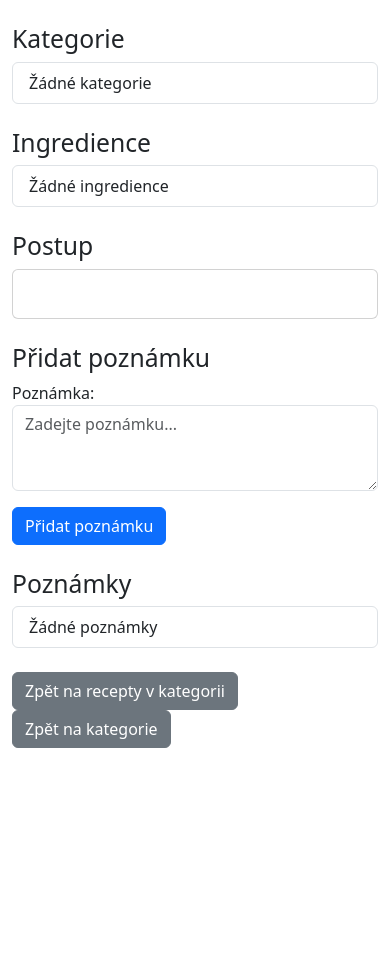
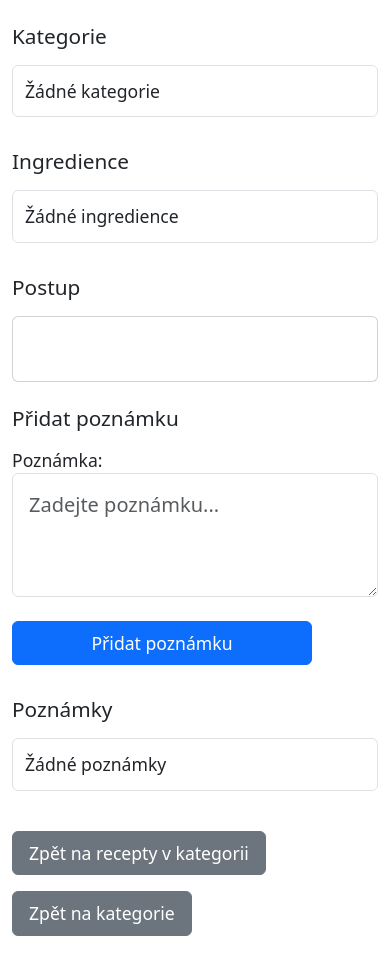
Before and after one commit to Wolferine69/kucharka, a Django app: template recipes/templates/recipes/recipe_detail.html in a window 390 px wide. Before the commit the page ends 748 px from the top, so only its background shows below. Run offline with Django 5.2, Linux system fonts and the light colour scheme; the template is opened without the code that fills it: values that come from a table or form of the project are taken from there, others are empty.

Commit message:
uprava zobrazeni

```diff
--- a/recipes/templates/recipes/base.html
+++ b/recipes/templates/recipes/base.html
@@ -6,19 +6,94 @@
     <title>{% block title %}Kuchařka{% endblock %}</title>
     <!-- Bootstrap CSS -->
     <link href="https://cdn.jsdelivr.net/npm/bootstrap@5.3.3/dist/css/bootstrap.min.css" rel="stylesheet">
+    <!-- Vlastní styly pro dotykové LCD -->
     <style>
+        body {
+            font-size: 1.25rem; /* Větší základní písmo pro lepší čitelnost */
+        }
+        h1 {
+            font-size: 2rem; /* Nadpisy větší */
+            margin-bottom: 1.5rem;
+        }
+        h2 {
+            font-size: 1.5rem;
+            margin-bottom: 1rem;
+        }
+        .list-group-item {
+            font-size: 1.25rem; /* Větší písmo v seznamech */
+            padding: 1rem; /* Větší padding pro snadnější kliknutí */
+            margin-bottom: 0.5rem; /* Mezera mezi položkami */
+        }
+        a, .btn {
+            font-size: 1.25rem; /* Větší písmo pro odkazy a tlačítka */
+            padding: 0.75rem 1.5rem; /* Větší padding pro snadné klepnutí prstem */
+            margin: 0.5rem 0; /* Mezery mezi tlačítky */
+            display: inline-block; /* Zajistí, že tlačítka nebudou příliš blízko sebe */
+        }
         .recipe-thumbnail {
-            max-width: 50px;
-            max-height: 50px;
+            width: 60px; /* Větší thumbnail pro lepší viditelnost */
+            height: 60px;
             object-fit: cover;
+            margin-right: 1rem; /* Větší odstup od textu */
+        }
+        .card-body {
+            font-size: 1.25rem; /* Větší písmo v postupu */
+            padding: 1.5rem; /* Větší padding pro čitelnost */
+        }
+        img.img-fluid {
+            max-width: 100%; /* Obrázky se přizpůsobí šířce obrazovky */
+            margin-bottom: 1.5rem;
+        }
+        /* Zajistíme, aby formulář byl dobře ovladatelný */
+        textarea.form-control {
+            font-size: 1.25rem;
+            padding: 1rem;
+        }
+        /* Zvětšíme tlačítka ve formuláři */
+        button.btn {
+            width: 100%; /* Tlačítko přes celou šířku pro snadné klepnutí */
+            max-width: 300px; /* Maximální šířka tlačítka */
+        }
+        /* Responzivní úpravy pro menší obrazovky */
+        @media (max-width: 768px) {
+            body {
+                font-size: 1.1rem;
+            }
+            h1 {
+                font-size: 1.75rem;
+            }
+            h2 {
+                font-size: 1.3rem;
+            }
+            .list-group-item {
+                font-size: 1.1rem;
+                padding: 0.75rem;
+            }
+            a, .btn {
+                font-size: 1.1rem;
+                padding: 0.5rem 1rem;
+            }
+            .recipe-thumbnail {
+                width: 50px;
+                height: 50px;
+            }
         }
     </style>
 </head>
 <body>
     <div class="container mt-4">
+        {% if messages %}
+            {% for message in messages %}
+                <div class="alert alert-{{ message.tags }} alert-dismissible fade show" role="alert">
+                    {{ message }}
+                    <button type="button" class="btn-close" data-bs-dismiss="alert" aria-label="Close"></button>
+                </div>
+            {% endfor %}
+        {% endif %}
         {% block content %}
         {% endblock %}
     </div>
+    <!-- Bootstrap JS -->
     <script src="https://cdn.jsdelivr.net/npm/bootstrap@5.3.3/dist/js/bootstrap.bundle.min.js"></script>
 </body>
 </html>
--- a/recipes/templates/recipes/category_recipes.html
+++ b/recipes/templates/recipes/category_recipes.html
@@ -8,9 +8,9 @@
         {% for recipe in recipes %}
             <li class="list-group-item d-flex align-items-center">
                 {% if recipe.image %}
-                    <img src="{{ recipe.image.url }}" alt="{{ recipe.title }}" class="recipe-thumbnail me-2">
+                    <img src="{{ recipe.image.url }}" alt="{{ recipe.title }}" class="recipe-thumbnail">
                 {% else %}
-                    <span class="recipe-thumbnail me-2 bg-light d-inline-block"></span>
+                    <span class="recipe-thumbnail bg-light d-inline-block"></span>
                 {% endif %}
                 <a href="{% url 'recipe_detail' category.slug recipe.id %}">{{ recipe.title }}</a>
             </li>
--- a/recipes/templates/recipes/recipe_detail.html
+++ b/recipes/templates/recipes/recipe_detail.html
@@ -38,7 +38,7 @@
 
     {% if recipe.image %}
         <h2>Obrázek</h2>
-        <img src="{{ recipe.image.url }}" alt="{{ recipe.title }}" class="img-fluid mb-4" style="max-width: 300px;">
+        <img src="{{ recipe.image.url }}" alt="{{ recipe.title }}" class="img-fluid mb-4">
     {% endif %}
 
     <h2>Přidat poznámku</h2>
@@ -57,8 +57,8 @@
         {% endfor %}
     </ul>
 
-    <p>
-        <a href="{% url 'category_recipes' category_slug %}" class="btn btn-secondary me-2">Zpět na recepty v kategorii</a>
+    <p class="d-flex flex-column align-items-start">
+        <a href="{% url 'category_recipes' category_slug %}" class="btn btn-secondary mb-2">Zpět na recepty v kategorii</a>
         <a href="{% url 'home' %}" class="btn btn-secondary">Zpět na kategorie</a>
     </p>
 {% endblock %}
```
